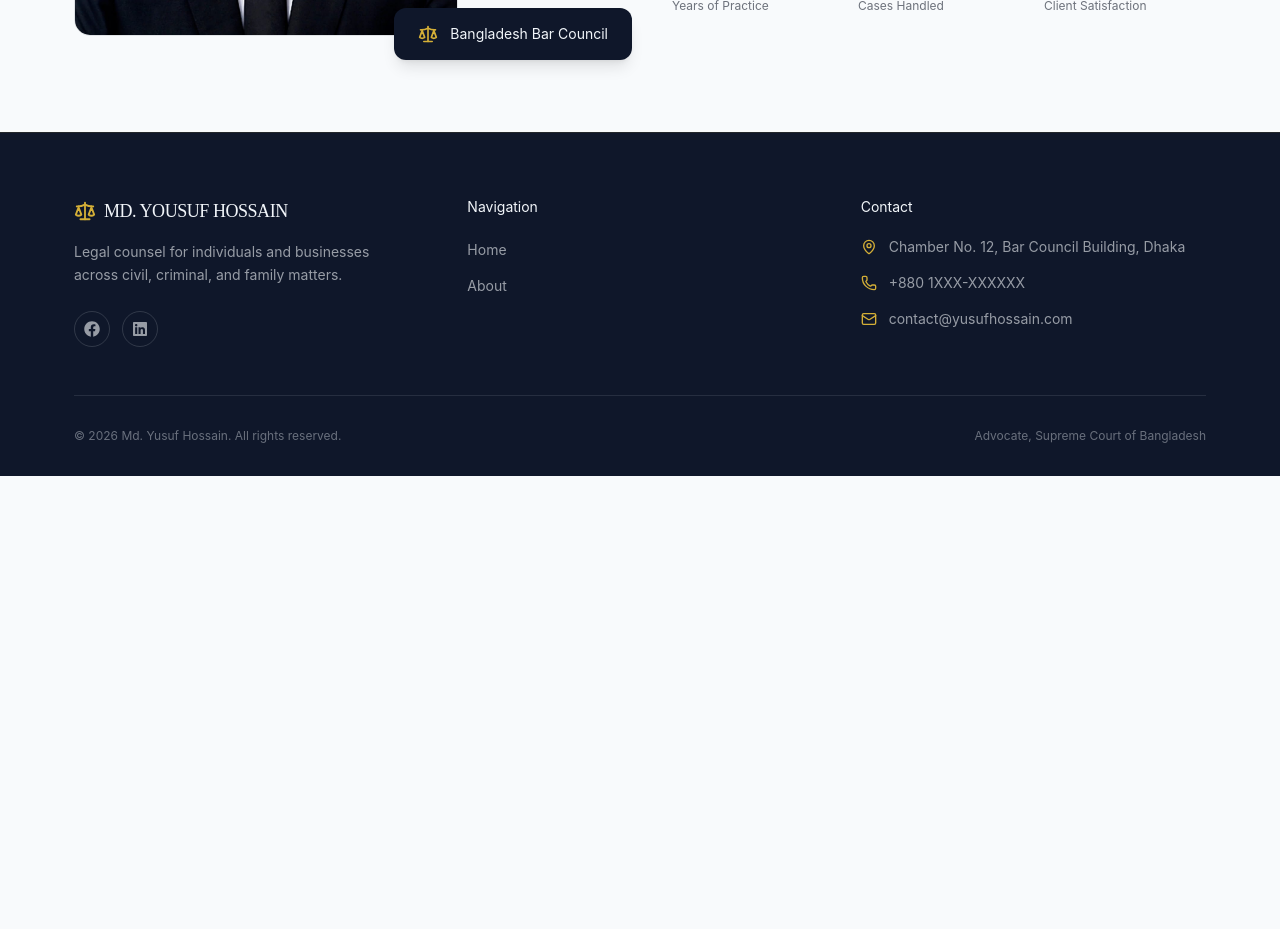
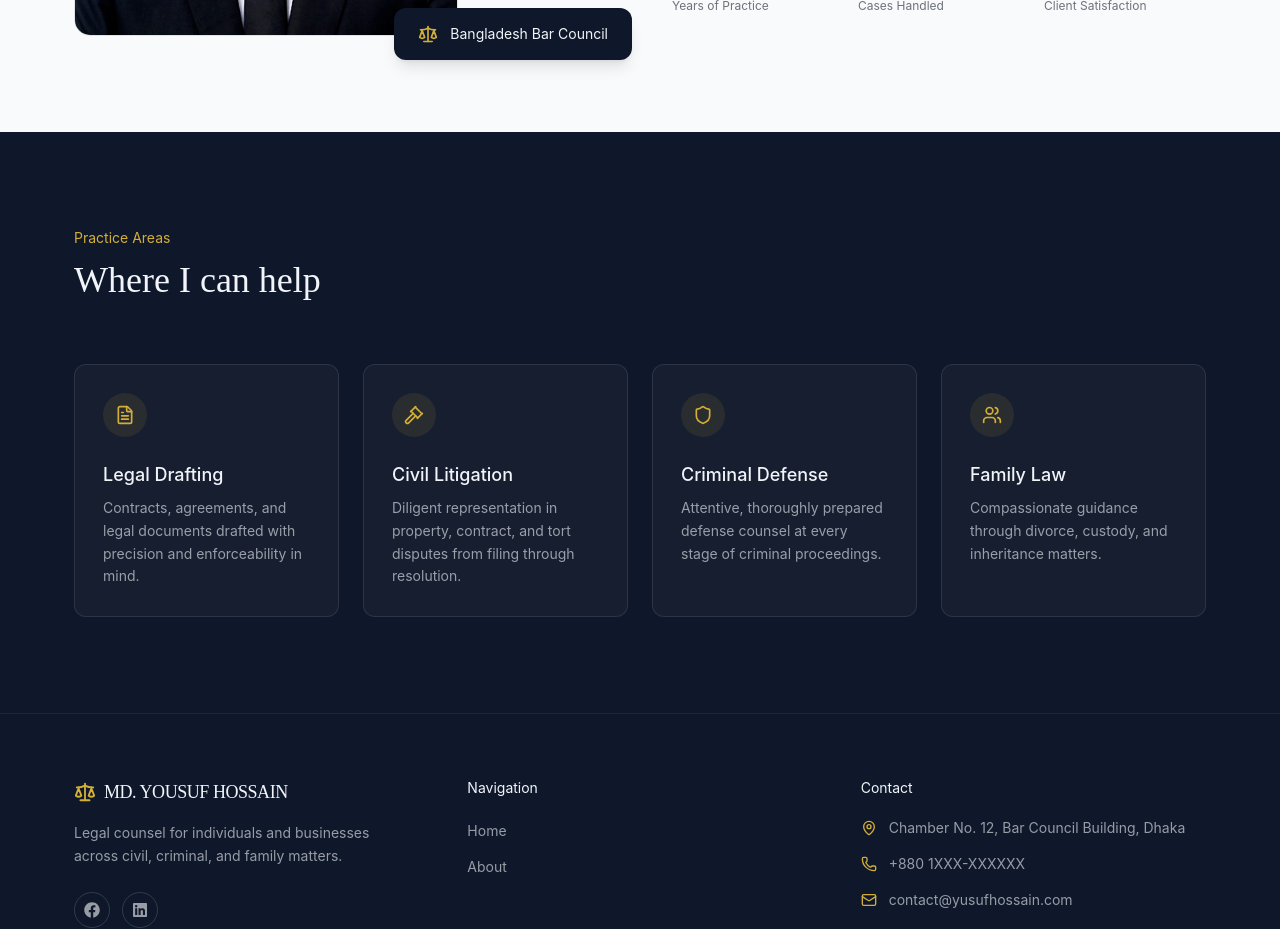
Before and after one commit to riemetoba/advocate-md_yousuf-portfolio, a React (Vite) app: page / in a window 1280 px wide. Shown: the part 1340-2269 px from the top of the page. Before the commit the page ends 1816 px from the top, so only its background shows below. Built offline with nearby package versions, Linux system fonts and the light colour scheme.

Commit message:
feat: practiceArea.jsx

```diff
--- a/src/App.jsx
+++ b/src/App.jsx
@@ -3,7 +3,7 @@ import Navbar from './components/layout/Navbar'
 import Footer from './components/layout/Footer'
 import Hero from './components/sections/Hero'
 import About from './components/sections/About'
-// import PracticeAreas from './components/sections/PracticeAreas'
+import PracticeAreas from './components/sections/PracticeAreas'
 // import Experience from './components/sections/Experience'
 // import Testimonials from './components/sections/Testimonials'
 // import Contact from './components/sections/Contact'
@@ -17,10 +17,10 @@ function App() {
         <main>
           <Hero />
            <About />
-          {/* <PracticeAreas />
-          <Experience />
-          <Testimonials />
-          <Contact />  */}
+           <PracticeAreas />
+          {/* <Experience /> */}
+          {/* <Testimonials /> */}
+          {/* <Contact />   */}
         </main>
 
         <Footer />
--- a/src/components/Button.jsx
+++ b/src/components/Button.jsx
@@ -1,7 +1,9 @@
-const Button = ({ btnText, className }) => {
+const Button = ({ btnText, className, type = 'button', disabled, ...props }) => {
   return (
-    <button className={`${className}`}>{btnText}</button>
-  )
-}
+    <button type={type} disabled={disabled} className={`${className}`} {...props}>
+      {btnText}
+    </button>
+  );
+};
 
-export default Button
+export default Button;
--- /dev/null
+++ b/src/components/sections/PracticeAreas.jsx
@@ -0,0 +1,70 @@
+import { motion } from 'framer-motion';
+import { FileText, Gavel, Shield, Users } from 'lucide-react';
+import Container from '../Container';
+
+const practiceAreas = [
+  {
+    icon: FileText,
+    title: 'Legal Drafting',
+    desc: 'Contracts, agreements, and legal documents drafted with precision and enforceability in mind.',
+  },
+  {
+    icon: Gavel,
+    title: 'Civil Litigation',
+    desc: 'Diligent representation in property, contract, and tort disputes from filing through resolution.',
+  },
+  {
+    icon: Shield,
+    title: 'Criminal Defense',
+    desc: 'Attentive, thoroughly prepared defense counsel at every stage of criminal proceedings.',
+  },
+  {
+    icon: Users,
+    title: 'Family Law',
+    desc: 'Compassionate guidance through divorce, custody, and inheritance matters.',
+  },
+];
+
+const PracticeAreas = () => {
+  return (
+    <section id="services" className="bg-navy py-24 px-6">
+      <Container className="px-6">
+        <div className="max-w-xl mb-16">
+          <p className="text-gold text-sm mb-3">Practice Areas</p>
+          <h2 className="text-3xl md:text-4xl font-serif text-slate">
+            Where I can help
+          </h2>
+        </div>
+
+        <div className="grid sm:grid-cols-2 lg:grid-cols-4 gap-6">
+          {practiceAreas.map((area, index) => {
+            const Icon = area.icon;
+            return (
+              <motion.div
+                key={area.title}
+                initial={{ opacity: 0, y: 20 }}
+                whileInView={{ opacity: 1, y: 0 }}
+                viewport={{ once: true, amount: 0.3 }}
+                transition={{ duration: 0.5, delay: index * 0.1 }}
+                whileHover={{ y: -6 }}
+                className="group bg-white/[0.03] border border-slate/10 rounded-xl p-7 transition-colors hover:border-gold/40"
+              >
+                <div className="w-11 h-11 rounded-full bg-gold/10 flex items-center justify-center mb-6 group-hover:bg-gold/20 transition-colors">
+                  <Icon size={20} className="text-gold" />
+                </div>
+                <h3 className="text-lg font-medium text-slate mb-2">
+                  {area.title}
+                </h3>
+                <p className="text-sm text-slate/60 leading-relaxed">
+                  {area.desc}
+                </p>
+              </motion.div>
+            );
+          })}
+        </div>
+      </Container>
+    </section>
+  );
+};
+
+export default PracticeAreas;
```
